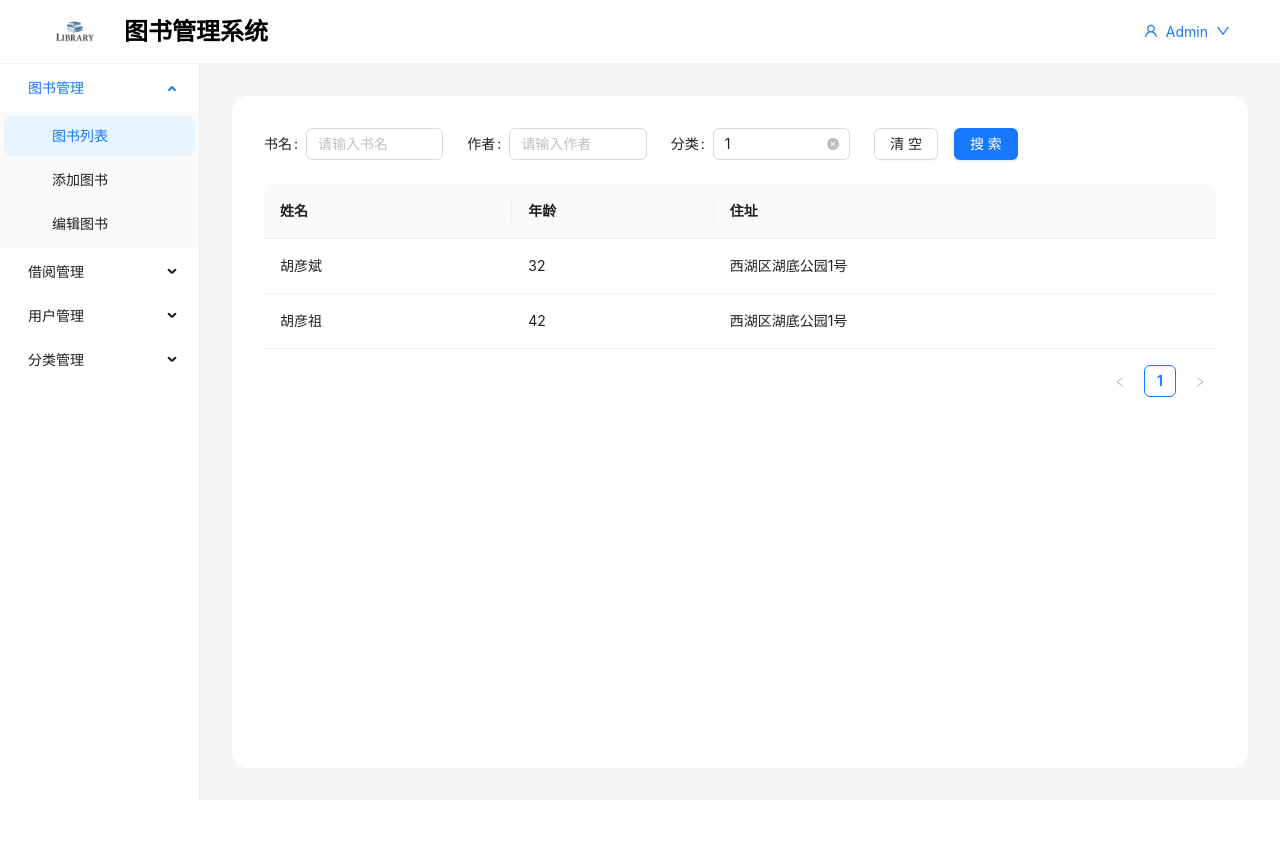
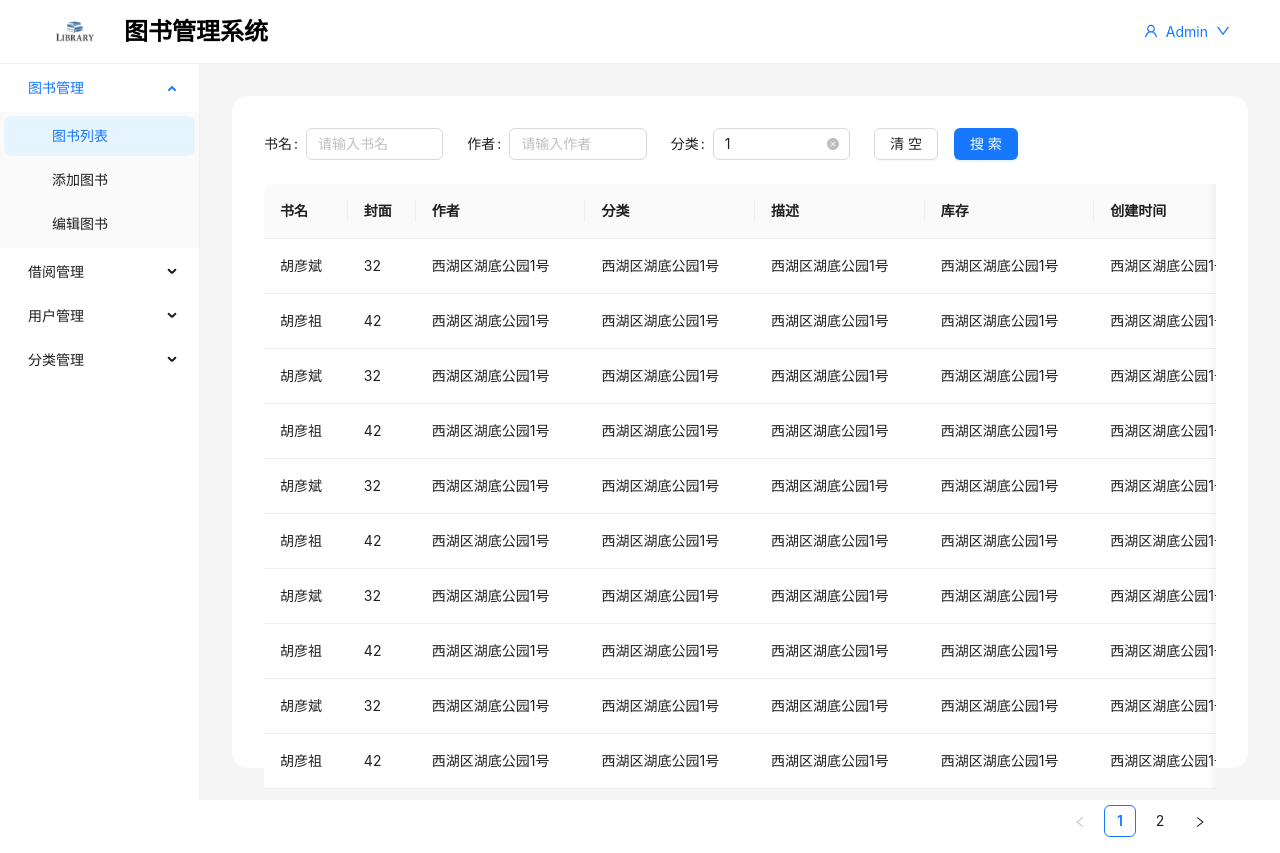
Before and after one commit to SongC-unsw/Book-management-system, a Next.js app: page /book/list in a window 1280 px wide. Before the commit the page ends 800 px from the top, so only its background shows below. Built offline with nearby package versions, Linux system fonts and the light colour scheme; what @ant-design/nextjs-registry would draw is missing.

Commit message:
Update book list page to include additional book entries and modify column titles for improved clarity; enhance table layout with scroll functionality for better data presentation.

```diff
--- a/src/app/book/list/page.tsx
+++ b/src/app/book/list/page.tsx
@@ -29,21 +29,101 @@ export default function Home() {
       age: 42,
       address: "西湖区湖底公园1号",
     },
+    {
+      key: "1",
+      name: "胡彦斌",
+      age: 32,
+      address: "西湖区湖底公园1号",
+    },
+    {
+      key: "2",
+      name: "胡彦祖",
+      age: 42,
+      address: "西湖区湖底公园1号",
+    },
+    {
+      key: "1",
+      name: "胡彦斌",
+      age: 32,
+      address: "西湖区湖底公园1号",
+    },
+    {
+      key: "2",
+      name: "胡彦祖",
+      age: 42,
+      address: "西湖区湖底公园1号",
+    },
+    {
+      key: "1",
+      name: "胡彦斌",
+      age: 32,
+      address: "西湖区湖底公园1号",
+    },
+    {
+      key: "2",
+      name: "胡彦祖",
+      age: 42,
+      address: "西湖区湖底公园1号",
+    },
+    {
+      key: "1",
+      name: "胡彦斌",
+      age: 32,
+      address: "西湖区湖底公园1号",
+    },
+    {
+      key: "2",
+      name: "胡彦祖",
+      age: 42,
+      address: "西湖区湖底公园1号",
+    },
+    {
+      key: "1",
+      name: "胡彦斌",
+      age: 32,
+      address: "西湖区湖底公园1号",
+    },
+    {
+      key: "2",
+      name: "胡彦祖",
+      age: 42,
+      address: "西湖区湖底公园1号",
+    },
   ];
 
   const columns = [
     {
-      title: "姓名",
+      title: "书名",
       dataIndex: "name",
       key: "name",
     },
     {
-      title: "年龄",
+      title: "封面",
       dataIndex: "age",
       key: "age",
     },
     {
-      title: "住址",
+      title: "作者",
+      dataIndex: "address",
+      key: "address",
+    },
+    {
+      title: "分类",
+      dataIndex: "address",
+      key: "address",
+    },
+    {
+      title: "描述",
+      dataIndex: "address",
+      key: "address",
+    },
+    {
+      title: "库存",
+      dataIndex: "address",
+      key: "address",
+    },
+    {
+      title: "创建时间",
       dataIndex: "address",
       key: "address",
     },
@@ -105,7 +185,7 @@ export default function Home() {
           </Col>
         </Row>
       </Form>
-      <Table dataSource={dataSource} columns={columns} />
+      <Table dataSource={dataSource} columns={columns} scroll={{ x: 1000 }} />
     </>
   );
 }
```
